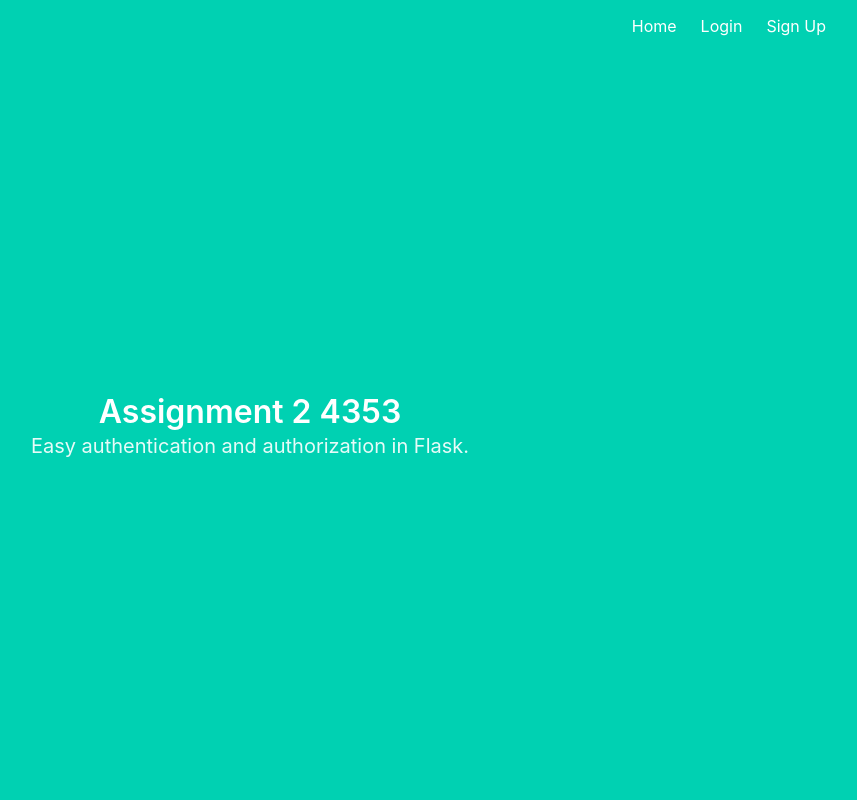
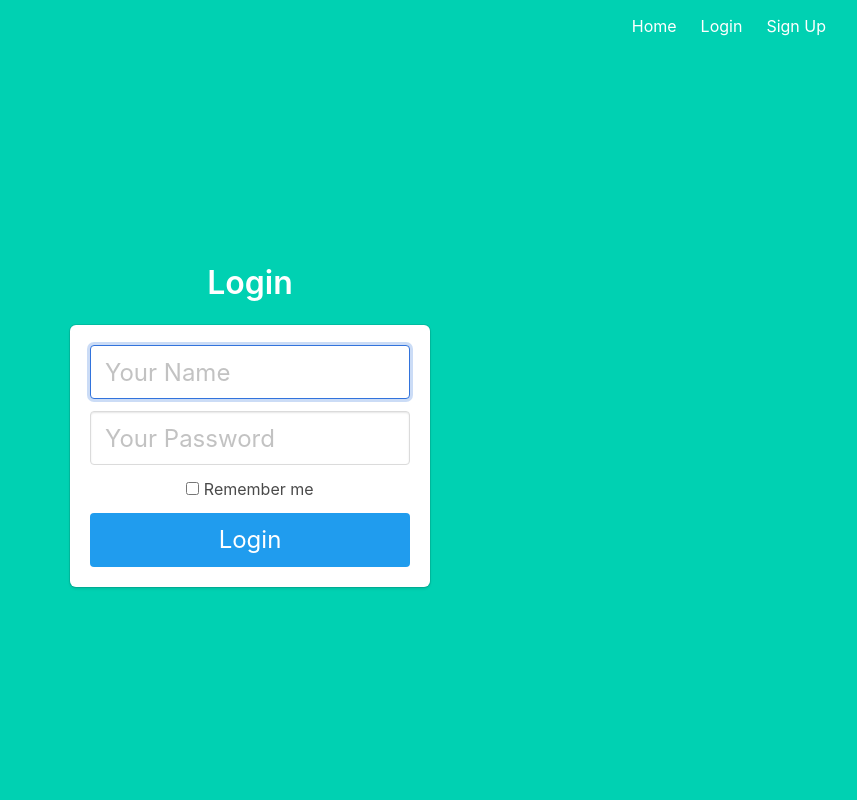
Before and after one commit to MarkTheBest1/Assign2COSC, a Flask app: page /login in a window 1280 px wide. Shown: the whole page, without its empty margins (390-1247 px from the left). Run offline with Flask 2, Linux system fonts and the light colour scheme.

Commit message:
fixed login

```diff
--- a/flask_auth_app/project/auth.py
+++ b/flask_auth_app/project/auth.py
@@ -38,7 +38,15 @@
 @auth.route('/profile', methods=['POST'])
 def profile_post():
     name = request.form.get('name')
-    Address1=request.form.get('')
+    address1 = request.form.get('Address1')
+    address2 = request.form.get('Address2')
+    city = request.form.get('city')
+    state = request.form.get('State')
+    zipCode = request.form.get('ZipCode')
+
+    user = User.query.filter_by(name=name).first()
+
+    # check if user actually exists
     #remember = True if request.form.get('remember') else False
     # db.session.add(new_user)
     # db.session.commit()
--- a/flask_auth_app/project/templates/login.html
+++ b/flask_auth_app/project/templates/login.html
@@ -1,13 +1,39 @@
-<!-- templates/index.html -->
+<!-- templates/login.html -->
 
 {% extends "base.html" %}
 
-<!--This file edits the landing page for the website -->
 {% block content %}
-<h1 class="title">
-  Assignment 2 4353
-</h1>
-<h2 class="subtitle">
-  Easy authentication and authorization in Flask.
-</h2>
+<div class="column is-4 is-offset-4">
+    <h3 class="title">Login</h3>
+    <div class="box">
+        {% with messages = get_flashed_messages() %}
+        {% if messages %}
+            <div class="notification is-danger">
+                {{ messages[0] }}
+            </div>
+        {% endif %}
+        {% endwith %}
+        <form method="POST" action="/login">
+            <div class="field">
+                <div class="control">
+                    <input class="input is-large" type="name" name="name" placeholder="Your Name" autofocus="">
+                </div>
+            </div>
+
+            <div class="field">
+                <div class="control">
+                    <input class="input is-large" type="password" name="password" placeholder="Your Password">
+                </div>
+            </div>
+            <div class="field">
+                <label class="checkbox">
+                    <input type="checkbox">
+                    Remember me
+                </label>
+            </div>
+            <button class="button is-block is-info is-large is-fullwidth">Login</button>
+        </form>
+
+    </div>
+</div>
 {% endblock %}
```
